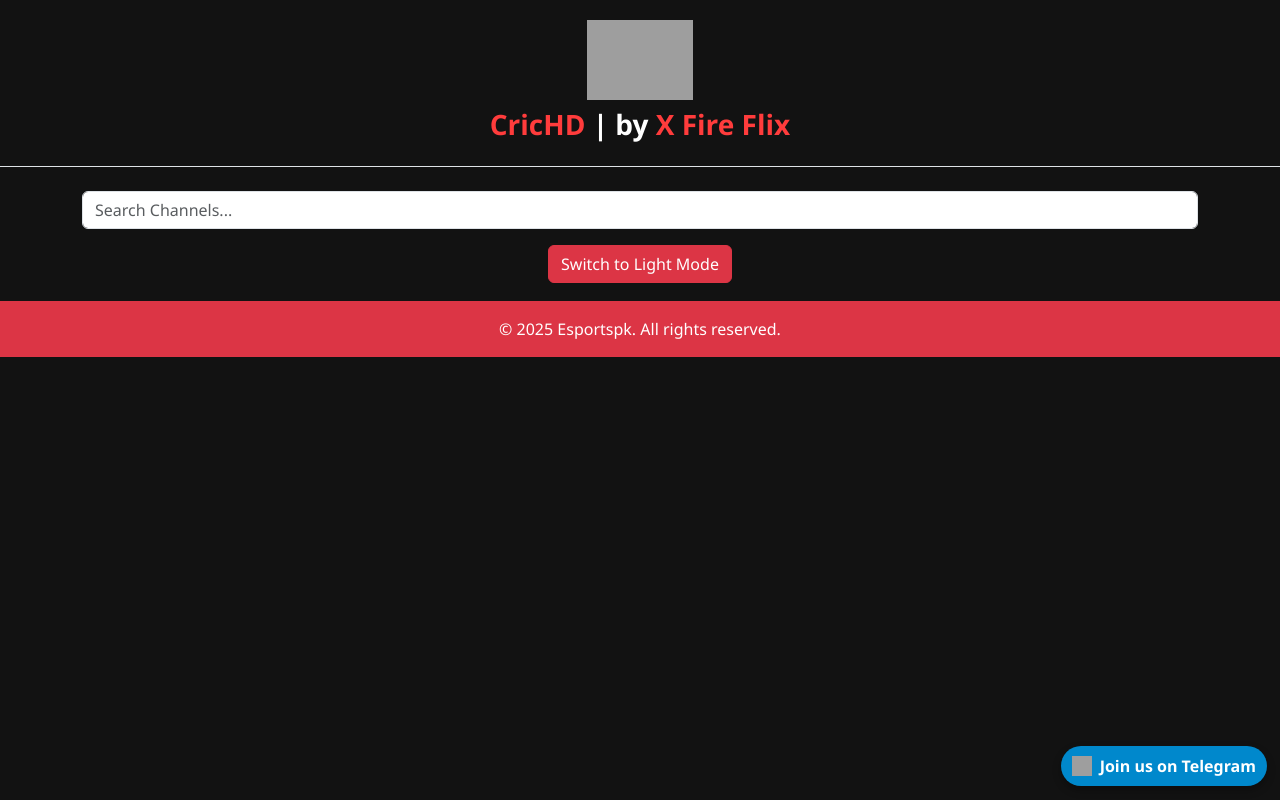
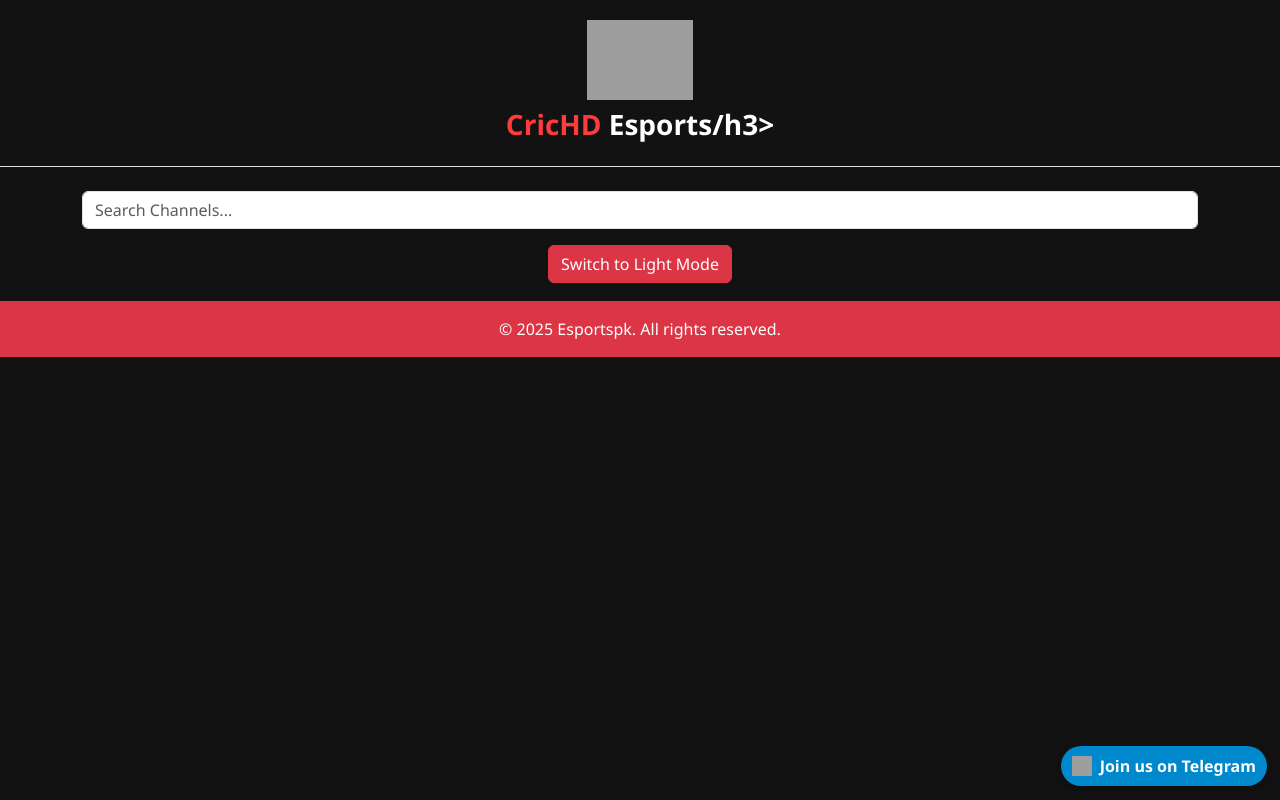
Before and after one commit to StmpupCricket/esports, a plain HTML site: page index.html in a window 1280 px wide. Drawn offline with nearby package versions, Linux system fonts and the light colour scheme; no server answers; grey boxes are pictures that could not be loaded.

Commit message:
Update index.html

```diff
--- a/index.html
+++ b/index.html
@@ -61,7 +61,7 @@
   <div class="logo text-center mb-4 border-bottom pb-3" style="border-color: #ff3c3c;">
     <img src="https://cdn.shopify.com/s/files/1/0684/1643/8455/files/esports.webp?v=1743971634"
       alt="Esports Logo" height="80" class="mb-2">
-    <h3 style="font-weight: bold; color: #ff3c3c;">CricHD <span style="color: white;">| by</span> X Fire Flix</h3>
+    <h3 style="font-weight: bold; color: #ff3c3c;">CricHD <span style="color: white;">Esports/h3>
   </div>
 
   <div class="container">
```
